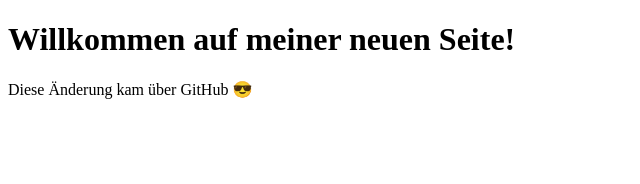
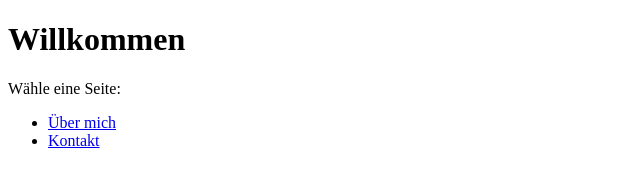
Before and after one commit to AntoniusVan/my-website, a plain HTML site: page index.html in a window 1280 px wide. Shown: the whole page, without its empty margins (0-640 px from the left). Drawn offline with Linux system fonts and the light colour scheme.

Commit message:
Update index.html
changed using gpt so i can learn linking

```diff
--- a/index.html
+++ b/index.html
@@ -1,7 +1,14 @@
 <!DOCTYPE html>
 <html>
+  <head>
+    <title>Startseite</title>
+  </head>
   <body>
-    <h1>Willkommen auf meiner neuen Seite!</h1>
-    <p>Diese Änderung kam über GitHub 😎</p>
+    <h1>Willkommen</h1>
+    <p>Wähle eine Seite:</p>
+    <ul>
+      <li><a href="about.html">Über mich</a></li>
+      <li><a href="kontakt.html">Kontakt</a></li>
+    </ul>
   </body>
 </html>
```
